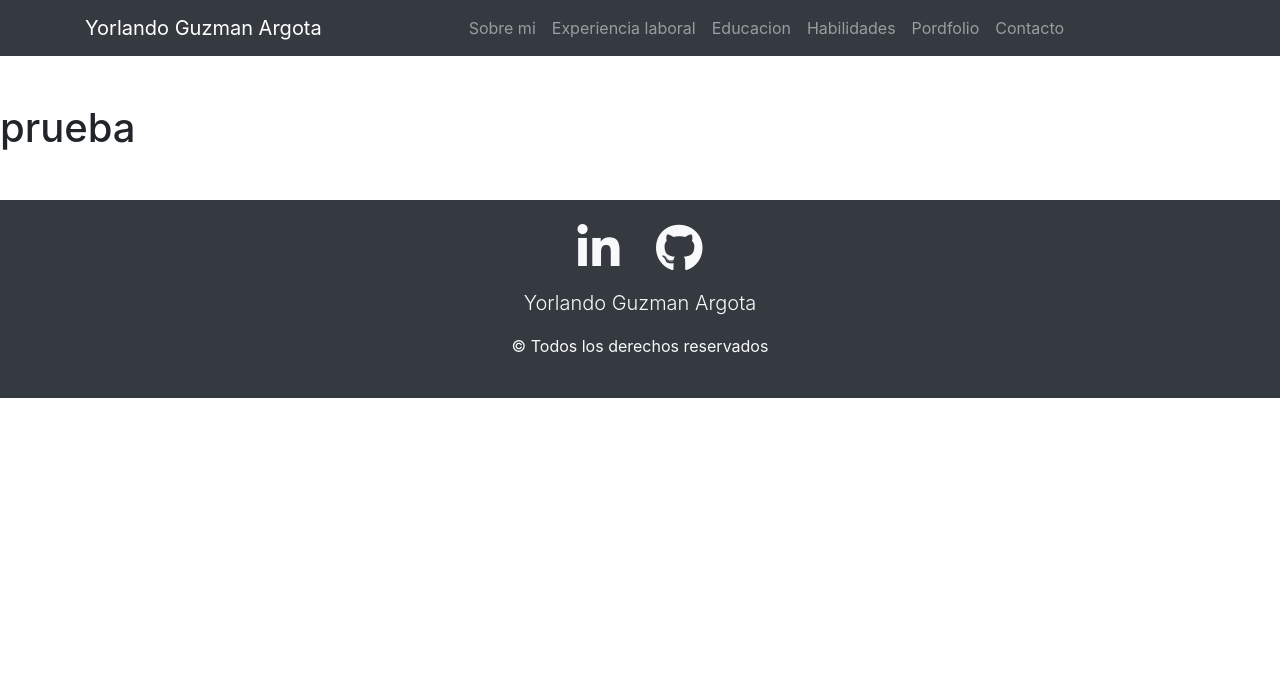
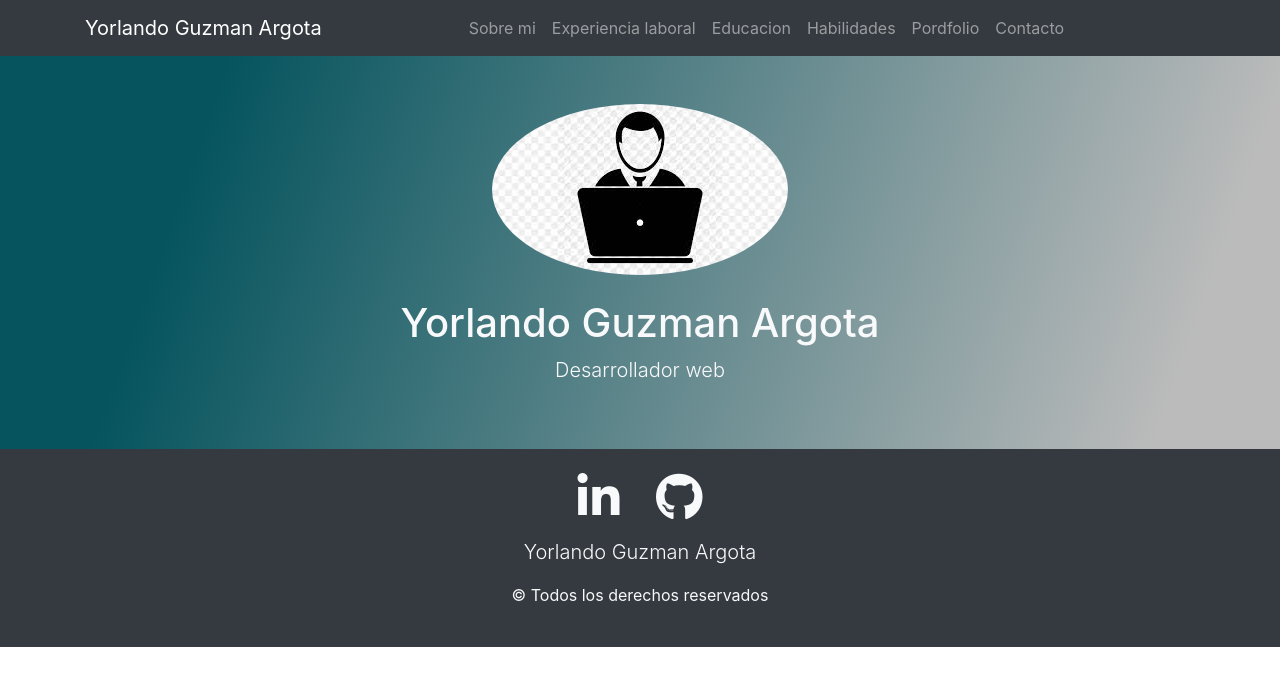
Before and after one commit to Yorlando98/yorlando98.github.io, a plain HTML site: page index.html in a window 1280 px wide. Drawn offline with Linux system fonts and the light colour scheme.

Commit message:
Se agrego la imagen de avatar nombre y puesto al encabezado

```diff
--- a/css/styles.css
+++ b/css/styles.css
@@ -0,0 +1,8 @@
+.fondo {
+    background-image: linear-gradient( 109.6deg, rgba(5, 84, 94, 1) 16%, #bbb 91.1%);
+}
+
+.avatar {
+    /* width: 200px; */
+    border-radius: 50%;
+}
--- a/index.html
+++ b/index.html
@@ -47,10 +47,11 @@
 
     </header>
     <main>
-        <section class="my-5">
-            <h1>prueba</h1>
+        <section class="bg-dark text-center py-5 text-light fondo">
+            <img src="img/desarrollador.jpg" alt=" desarrollador web" class="avatar mb-4">
+            <h1>Yorlando Guzman Argota</h1>
+            <p class="lead">Desarrollador web</p>
         </section>
-
     </main>
     <footer class="bg-dark py-4 text-light text-center">
         <div>
```
Also changed, not shown: img/desarrollador.jpg (added).
